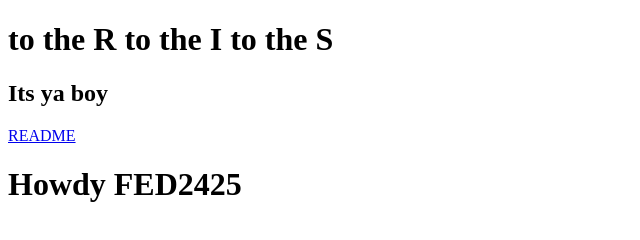
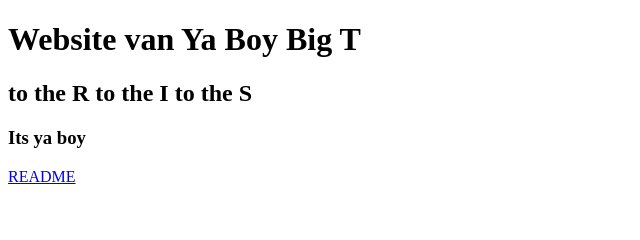
Before and after one commit to TristanValkenburg/blokweb, a plain HTML site: page index.html in a window 1280 px wide. Shown: the whole page, without its empty margins (0-640 px from the left). Drawn offline with Linux system fonts and the light colour scheme.

Commit message:
Add files via upload

```diff
--- a/index.html
+++ b/index.html
@@ -6,18 +6,18 @@
 	<meta name="author" content="jouw naam">
 	<meta name="viewport" content="width=device-width, initial-scale=1">
 
-	<title>Website van Ya Boy Big T</title>
-	<H1>to the R to the I to the S</H1>
-	<h2>Its ya boy</h2>
-
-	<a href="README.md">README</a>
+	<title>BigT</title>
 
 	<link href="styles/style.css" rel="stylesheet">
 	<link rel="icon" type="image/svg+xml" href="images/favicon.svg">
 </head>
 
 <body>
-	<h1>Howdy FED2425</h1>
+	<h1>Website van Ya Boy Big T</h1>
+	<h2>to the R to the I to the S</h2>
+	<h3>Its ya boy</h3>
+
+	<a href="README.md">README</a>
 
 	<script defer src="scripts/script.js"></script>
 </body>
```
